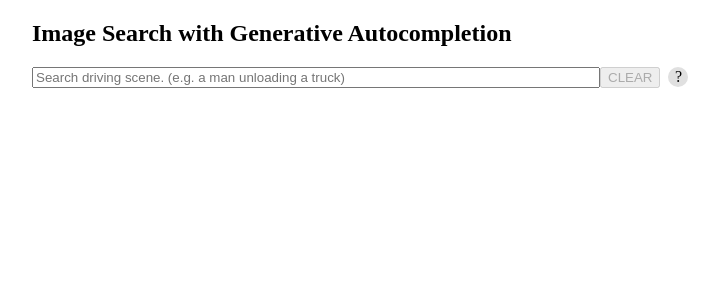
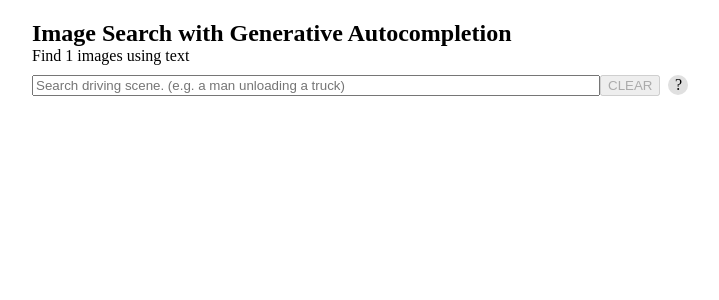
Before and after one commit to yoohj0416/imagesearch, a FastAPI app: template query/templates/autocomplete.html in a window 1280 px wide. Shown: the top 300 px of the page, without its empty margins (308-1027 px from the left). Run offline with FastAPI, Linux system fonts and the light colour scheme; the template is opened without the code that fills it: most values are stand-ins (such as "Sample title", 1, 10 or a date in 2020); parts of the project's set-up code (start-up, migrations or seed data) failed here and were passed over; some libraries are stand-ins or nearby versions.

Commit message:
add text which represents number of images

```diff
--- a/query/phi3_main.py
+++ b/query/phi3_main.py
@@ -121,7 +121,12 @@ def init():
 
 @app.get('/')
 async def upload_form(request: Request):
-	return templates.TemplateResponse('autocomplete.html', {"request": request})
+	global image_ids
+
+	image_count = len(image_ids)
+	formatted_image_count = "{:,}".format(image_count)
+
+	return templates.TemplateResponse('autocomplete.html', {"request": request, "image_count": formatted_image_count})
 
 @app.get("/search")
 async def search(term: str):
--- a/query/templates/autocomplete.html
+++ b/query/templates/autocomplete.html
@@ -204,12 +204,22 @@
 			line-height: 20px;
 			border-radius: 50%;
 		}
+		h2 {
+			margin-bottom: 0;
+		}
+		.image-count-text {
+			margin-top: 0;
+			text-align: left;
+		}
 	</style>
 </head>
 <body>
 	<div style="width: 600px; margin: auto;">
-		<h2>Image Search with Generative Autocompletion</h2>
-		<div style="width: 800px; margin: auto; display: flex; align-items: center;">
+		<div>
+			<h2>Image Search with Generative Autocompletion</h2>
+			<div style="text-align: left;">Find {{ image_count }} images using text</div>
+		</div>
+		<div style="width: 800px; margin: auto; display: flex; align-items: center; margin-top: 10px;">
 			<!-- <label>Search Here</label>&nbsp;&nbsp; -->
 			<input type="text" name="search" id="searchBox" style="width: 560px" placeholder="Search driving scene. (e.g. a man unloading a truck)"/>
 			<button type="button" id="btnClear">CLEAR</button>
```
